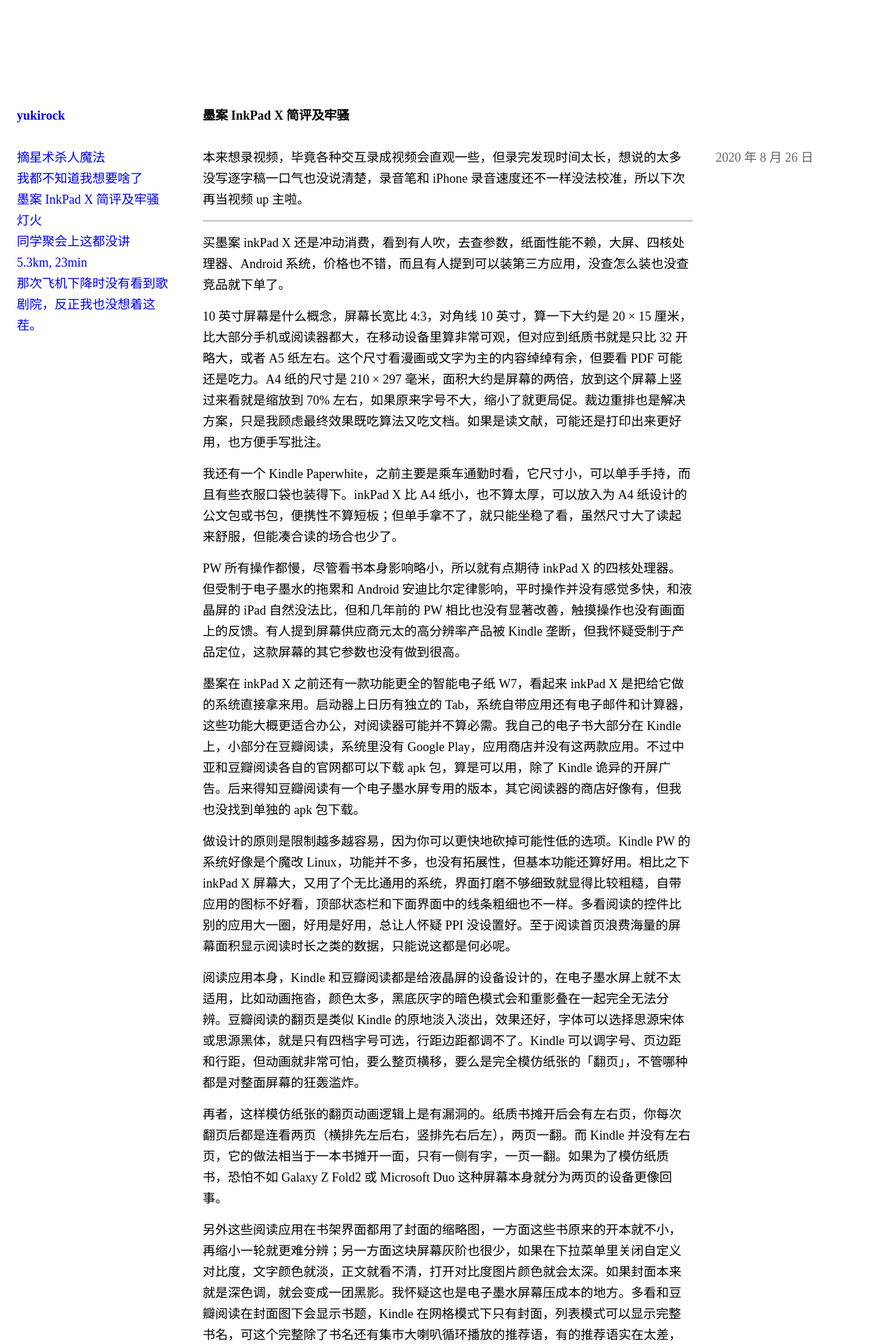
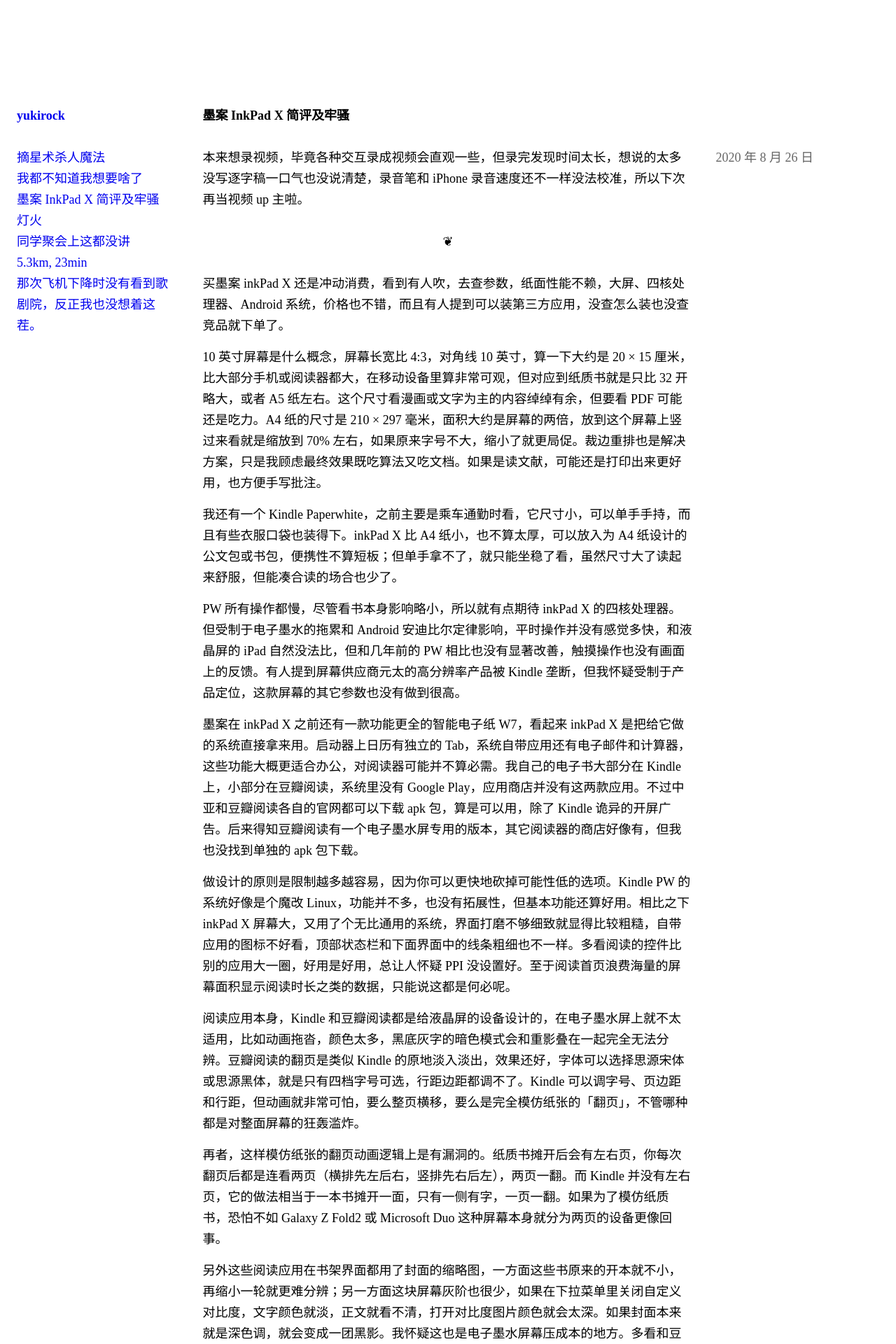
Before and after one commit to chadluo/videotape, a Jekyll site: the page built from _posts/2020-08-26-moaan-inkpad-x.md, in a window 1280 px wide. Shown: the top 1920 px of the page at 70% size. Built offline with Jekyll 4.4.1, drawn with Linux system fonts in a browser that asks for light colours.

Commit message:
tweak hr style

```diff
--- a/assets/css/styles.css
+++ b/assets/css/styles.css
@@ -62,6 +62,16 @@ article blockquote {
   margin: calc(var(--line-height) / 2) 0 calc(var(--line-height) / 2) 2em;
 }
 
+article hr {
+  border: none;
+  margin: var(--line-height) auto;
+  text-align: center;
+}
+
+article hr::before {
+  content: "❦";
+}
+
 article.novel p {
   margin: 0;
 }
```
